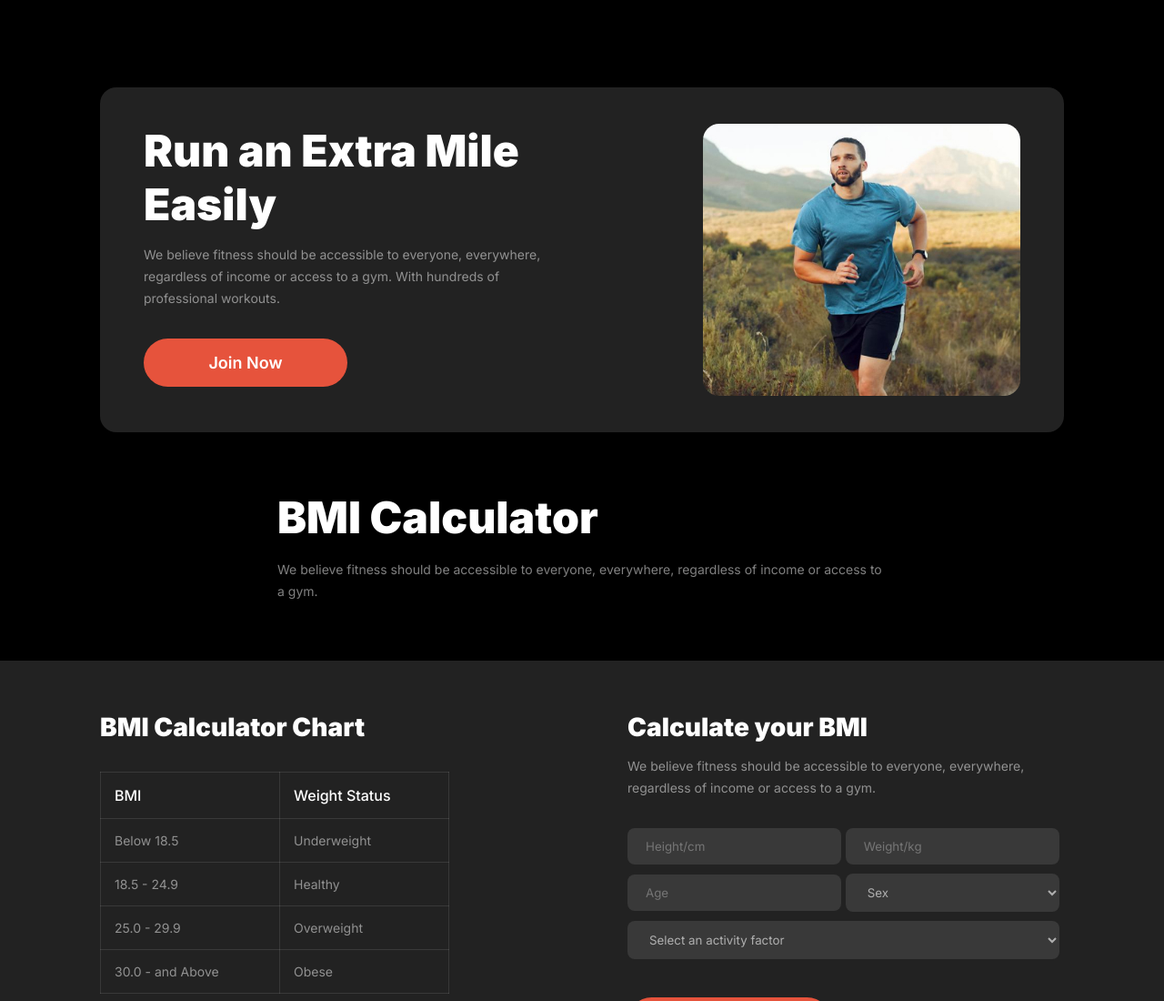
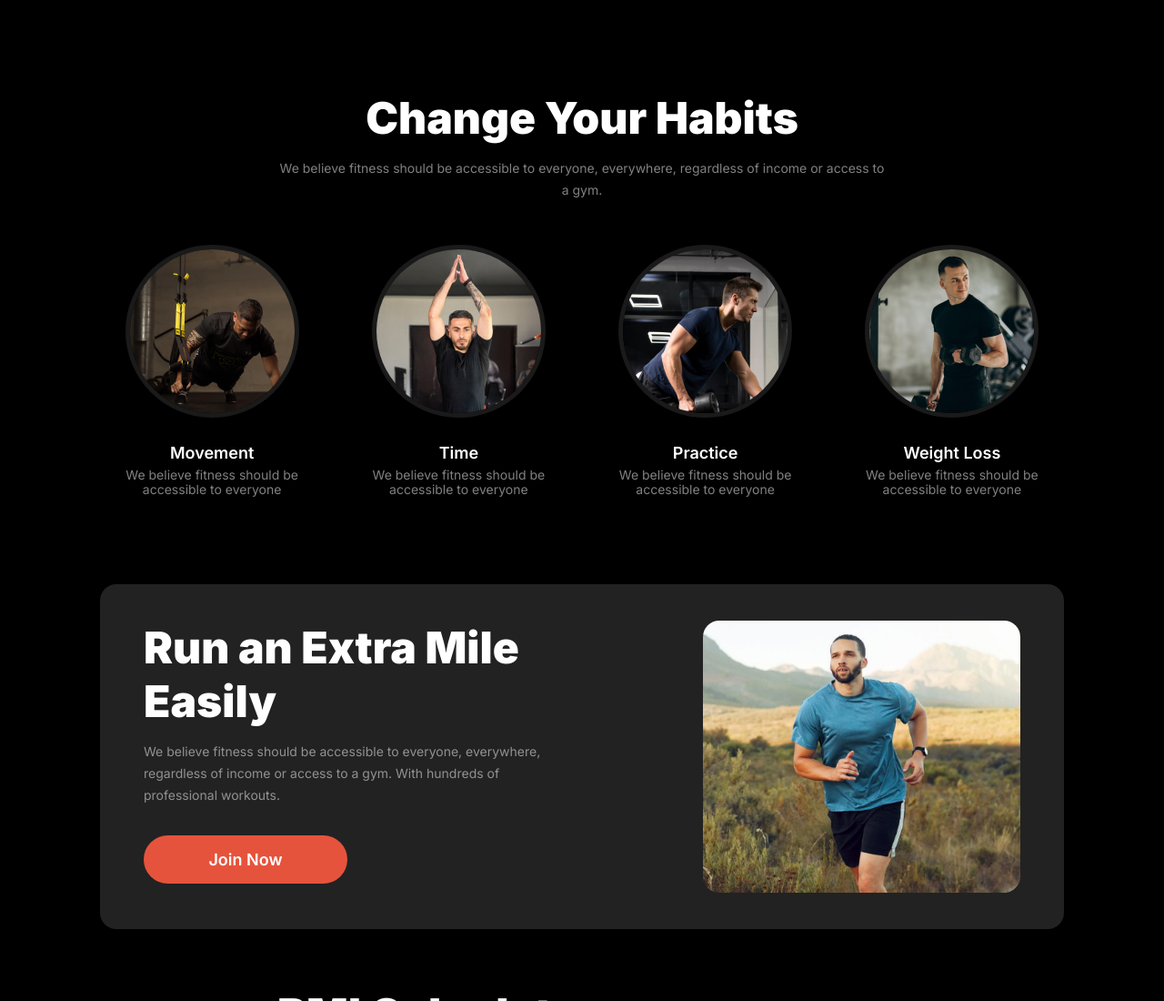
Before and after one commit to Didar-Druboy/assignment-2-n, a plain HTML site: page index.html in a window 1280 px wide. Shown: the top 1100 px of the page at 91% size. Drawn offline with Linux system fonts and the light colour scheme; a web font is replaced by a local one.

Commit message:
habit section completed

```diff
--- a/index.html
+++ b/index.html
@@ -7,6 +7,34 @@
     <link rel="stylesheet" href="style.css">
 </head>
 <body>
+    <section class="change-habit">
+        <div class="habit-description">
+            <h3>Change Your Habits</h3>
+            <p>We believe fitness should be accessible to everyone, everywhere, regardless of income or access to a gym.</p>
+        </div>
+        <div class="habit-card-container">
+            <div class="card">
+                <img src="images/movement.png" alt="">
+                <h5>Movement</h5>
+                <p>We believe fitness should be accessible to everyone</p>
+            </div>
+            <div class="card">
+                <img src="images/Time.png" alt="">
+                <h5>Time</h5>
+                <p>We believe fitness should be accessible to everyone</p>
+            </div>
+            <div class="card">
+                <img src="images/pactrice.png" alt="">
+                <h5>Practice</h5>
+                <p>We believe fitness should be accessible to everyone</p>
+            </div>
+            <div class="card">
+                <img src="images/weigjt.png" alt="">
+                <h5>Weight Loss</h5>
+                <p>We believe fitness should be accessible to everyone</p>
+            </div>
+        </div>
+    </section>
     <section class="run">
         <div class="run-container">
             <div class="run-description">
--- a/style.css
+++ b/style.css
@@ -29,8 +29,40 @@ p{
     font-weight: 400;
     line-height: 1.5rem;
 }
+
 a{
     text-decoration: none;
+}
+/* change habit section starts from here ****************************************************** */
+.change-habit{
+    background: #000000;
+    text-align: center;
+}
+.habit-description{
+    max-width: 670px;
+    margin: 0 auto;
+}
+.habit-description h3{
+    padding: 100px 0 14px;
+}
+.habit-card-container{
+    max-width: 1060px;
+    margin: 0 auto;
+    margin-top: 3rem;
+    display: flex;
+    gap: 25px;
+}
+.habit-card-container img{
+    border: 5px solid #1A1A1A;
+    border-radius: 50%;
+}
+.habit-card-container h5{
+    font-size: 18px;
+    font-weight: 600;
+    margin: 24px 0 6px;
+}
+.habit-card-container p{
+    line-height: 1rem;
 }
 /* run an extra time section starts from here ************************************** */
 .run{
@@ -262,6 +294,22 @@ footer p a{
 
 
 @media screen and (max-width: 576px){
+    .change-habit{
+        padding: 0px 20px;
+    }
+    .habit-description h3{
+        padding-top: 10px;
+    }
+    .habit-card-container{
+        flex-direction: column;
+        gap: 30px;
+    }
+    .habit-card-container img{
+        width: 60%;
+    }
+    .habit-card-container p{
+        margin: 0 150px;
+    }
     .run-container{
         margin: 0px 20px;
         gap: 30px;
```
